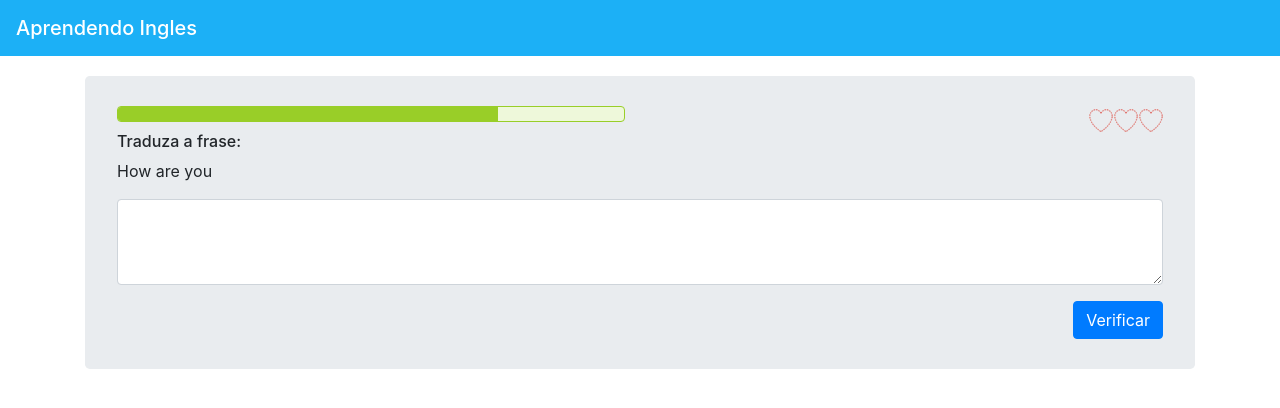
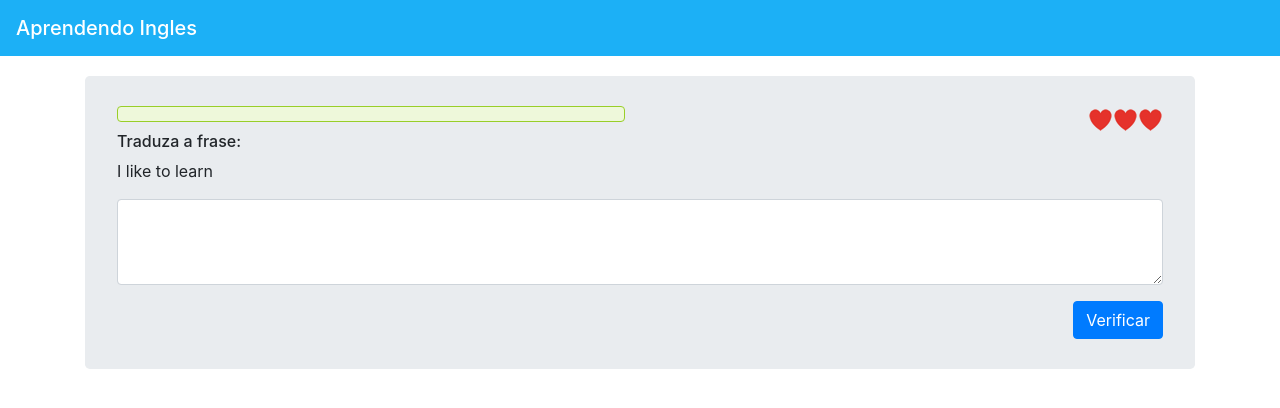
Before and after one commit to EricGambit/angular-site-aplication-one, an Angular app: page / in a window 1280 px wide. Shown: the top 408 px of the page. Built offline with nearby package versions, Linux system fonts and the light colour scheme.

Commit message:
Criando controle de validar resposta do usuario, interagir na barra de evolucao e criando coracoes com diretiva ngFor

```diff
--- a/src/app/painel/frases-mock.ts
+++ b/src/app/painel/frases-mock.ts
@@ -1,7 +1,7 @@
 import { Frase } from '../shared/frase.model'
 
 export const FRASES: Frase[] = [
-    { fraseEng: 'I Like to Learn', frasePtBr: 'Eu gosto de aprender' },
+    { fraseEng: 'I like to learn', frasePtBr: 'Eu gosto de aprender' },
     { fraseEng: 'I watch tv', frasePtBr: 'Eu assisto tv' },
     { fraseEng: 'How are you?', frasePtBr: 'Como vai voce' },
     { fraseEng: 'I eat bread', frasePtBr: 'Eu como pao' }
--- a/src/app/painel/painel.component.html
+++ b/src/app/painel/painel.component.html
@@ -4,27 +4,28 @@
 
         <div class="row">
             <div class="col-sm-6">
-                <app-progresso></app-progresso>
+                <app-progresso [progresso]="progresso"></app-progresso>
             </div>
             <div class="col-sm-6">
                 <div class="d-flex justify-content-end">
-                    <app-tentativas></app-tentativas>
+                    <app-tentativas [tentativas]="tentativas"></app-tentativas>
                 </div>
             </div>
         </div>
         <div class="row">
             <div class="col">
-                <h6>Traduza a frase:</h6>
-                <p>How are you</p>
+                <h6>{{ instrucao }}</h6>
+                <p>{{rodadaFrase.fraseEng}}</p>
                 <div class="form-group">
-                    <textarea class="form-control" id="exampleTextarea" rows="3"></textarea>
+                    <textarea class="form-control" id="exampleTextarea" rows="3" (input)="atualizaResposta($event)"
+                        [value]="resposta"></textarea>
                 </div>
             </div>
         </div>
         <div class="row">
             <div class="col">
                 <div class="d-flex justify-content-end">
-                    <button type="button" class="btn btn-primary">Verificar</button>
+                    <button type="button" class="btn btn-primary" (click)="verificarResposta()">Verificar</button>
                 </div>
 
             </div>
--- a/src/app/painel/painel.component.ts
+++ b/src/app/painel/painel.component.ts
@@ -1,6 +1,6 @@
 import { Component, OnInit } from '@angular/core';
-import { Frase} from '../shared/frase.model'
-import {FRASES} from  './frases-mock'
+import { Frase } from '../shared/frase.model'
+import { FRASES } from './frases-mock'
 
 @Component({
   selector: 'app-painel',
@@ -10,9 +10,50 @@ import {FRASES} from  './frases-mock'
 export class PainelComponent implements OnInit {
 
   public frases: Frase[] = FRASES;
-  constructor() {console.log(this.frases) }
+  public instrucao: string = 'Traduza a frase: '
+  public resposta: string = ''
+
+  public rodada: number = 0
+  public rodadaFrase: Frase
+
+  public progresso: number = 0
+
+  public tentativas: number = 3
+
+  constructor() {
+    this.atualizaRodada()
+    }
 
   ngOnInit() {
   }
 
+  public atualizaResposta(resposta: Event): void {
+    this.resposta = (<HTMLInputElement>resposta.target).value
+  }
+
+  verificarResposta(): void {
+
+    if (this.rodadaFrase.frasePtBr == this.resposta) {
+
+      this.rodada++
+      this.progresso = this.progresso + (100 / this.frases.length)
+      this.atualizaRodada()
+
+    } else {
+
+      this.tentativas--
+
+      if (this.tentativas === -1) {
+        alert('GAME OVER')
+      }
+    }
+
+
+  }
+
+  private atualizaRodada(): void {
+    this.rodadaFrase = this.frases[this.rodada]
+    this.resposta = ''
+  }
+
 }
--- a/src/app/progresso/progresso.component.html
+++ b/src/app/progresso/progresso.component.html
@@ -1,3 +1,3 @@
 <div class="progress">
-    <div class="progress-bar w-75"></div>
+    <div class="progress-bar w-{{progresso}}"></div>
   </div>
--- a/src/app/progresso/progresso.component.ts
+++ b/src/app/progresso/progresso.component.ts
@@ -1,4 +1,4 @@
-import { Component, OnInit } from '@angular/core';
+import { Component, OnInit, Input } from '@angular/core';
 
 @Component({
   selector: 'app-progresso',
@@ -7,6 +7,8 @@ import { Component, OnInit } from '@angular/core';
 })
 export class ProgressoComponent implements OnInit {
 
+  @Input() public progresso: number = 0
+
   constructor() { }
 
   ngOnInit() {
--- /dev/null
+++ b/src/app/shared/coracao.model.ts
@@ -0,0 +1,18 @@
+export class Coracao {
+    constructor(
+        public cheio: boolean,
+        public urlCoracaoVazio: string = '/assets/coracao_vazio.png',
+        public urlCoracaoCheio: string = '/assets/coracao_cheio.png'
+    ) { }
+
+    public exibeCoracao(): string {
+        // if (this.cheio) {
+        //     return this.urlCoracaoCheio
+        // } else {
+        //     return this.urlCoracaoVazio
+        // }
+
+        return this.cheio ? this.urlCoracaoCheio : this.urlCoracaoVazio
+
+    }
+}
--- a/src/app/tentativas/tentativas.component.html
+++ b/src/app/tentativas/tentativas.component.html
@@ -1,3 +1,5 @@
+<!-- <img [src]="coracaoVazio" />
 <img [src]="coracaoVazio" />
-<img [src]="coracaoVazio" />
-<img [src]="coracaoVazio" />
+<img [src]="coracaoVazio" /> -->
+
+<img *ngFor="let coracao of coracoes" [src]="coracao.exibeCoracao()" />
--- a/src/app/tentativas/tentativas.component.ts
+++ b/src/app/tentativas/tentativas.component.ts
@@ -1,4 +1,6 @@
-import { Component, OnInit } from '@angular/core';
+import { Component, OnInit, Input } from '@angular/core';
+
+import { Coracao } from '../shared/coracao.model';
 
 @Component({
   selector: 'app-tentativas',
@@ -7,8 +9,13 @@ import { Component, OnInit } from '@angular/core';
 })
 export class TentativasComponent implements OnInit {
 
-public coracaoVazio: string = '/assets/coracao_vazio.png'
-public coracaoCheio: string = '/assets/coracao_cheio.png'
+  @Input() public tentativas: number
+
+  public coracoes: Coracao[] = [
+    new Coracao(true),
+    new Coracao(true),
+    new Coracao(true)
+  ]
 
   constructor() { }
 
```
